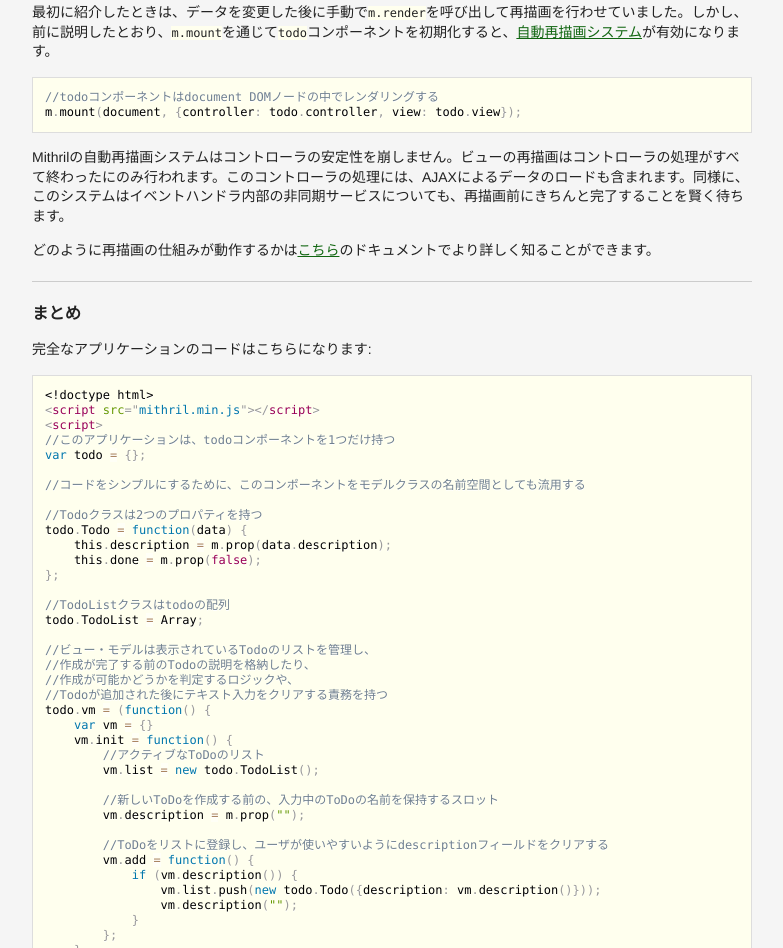
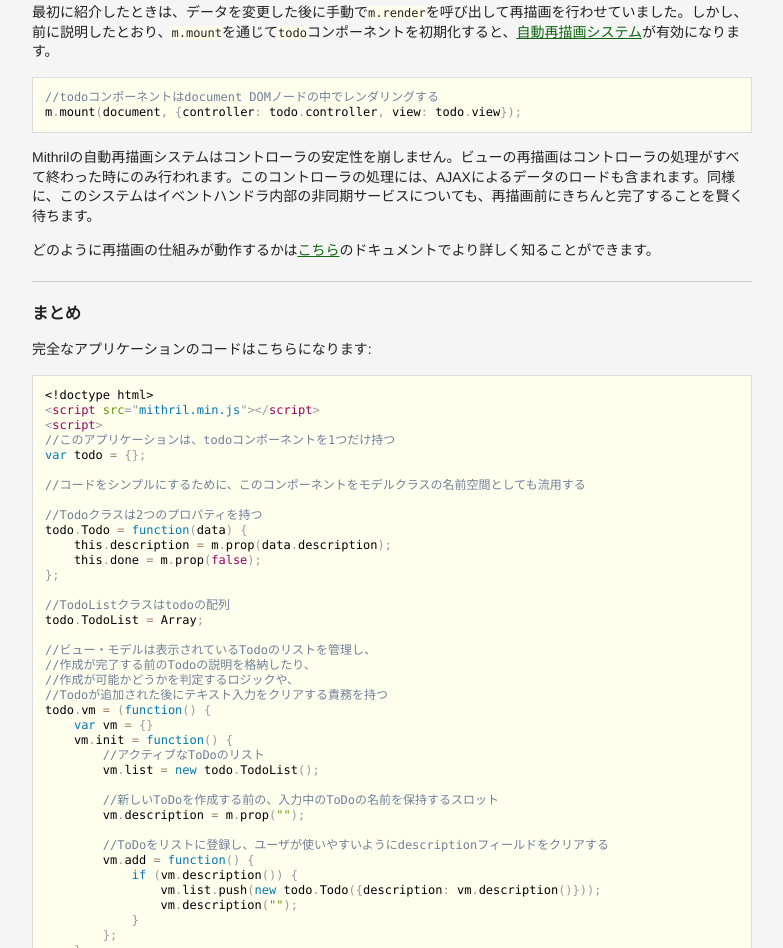
Before and after one commit to shibukawa/mithril-ja, a website: page target/getting-started.html in a window 1280 px wide. Shown: the part 8226-9174 px from the top of the page, without its empty margins (368-1151 px from the left). Drawn offline with Linux system fonts and the light colour scheme.

Commit message:
fix typo in getting-started.html

```diff
--- a/target/getting-started.html
+++ b/target/getting-started.html
@@ -327,7 +327,7 @@ m("table", [
 <pre><code class="lang-javascript">//todoコンポーネントはdocument DOMノードの中でレンダリングする
 m.mount(document, {controller: todo.controller, view: todo.view});
 </code></pre>
-<p>Mithrilの自動再描画システムはコントローラの安定性を崩しません。ビューの再描画はコントローラの処理がすべて終わったにのみ行われます。このコントローラの処理には、AJAXによるデータのロードも含まれます。同様に、このシステムはイベントハンドラ内部の非同期サービスについても、再描画前にきちんと完了することを賢く待ちます。 </p>
+<p>Mithrilの自動再描画システムはコントローラの安定性を崩しません。ビューの再描画はコントローラの処理がすべて終わった時にのみ行われます。このコントローラの処理には、AJAXによるデータのロードも含まれます。同様に、このシステムはイベントハンドラ内部の非同期サービスについても、再描画前にきちんと完了することを賢く待ちます。 </p>
 <p>どのように再描画の仕組みが動作するかは<a href="auto-redrawing.html">こちら</a>のドキュメントでより詳しく知ることができます。</p>
 <hr>
 <h3 id="summary">まとめ</h3>
```
